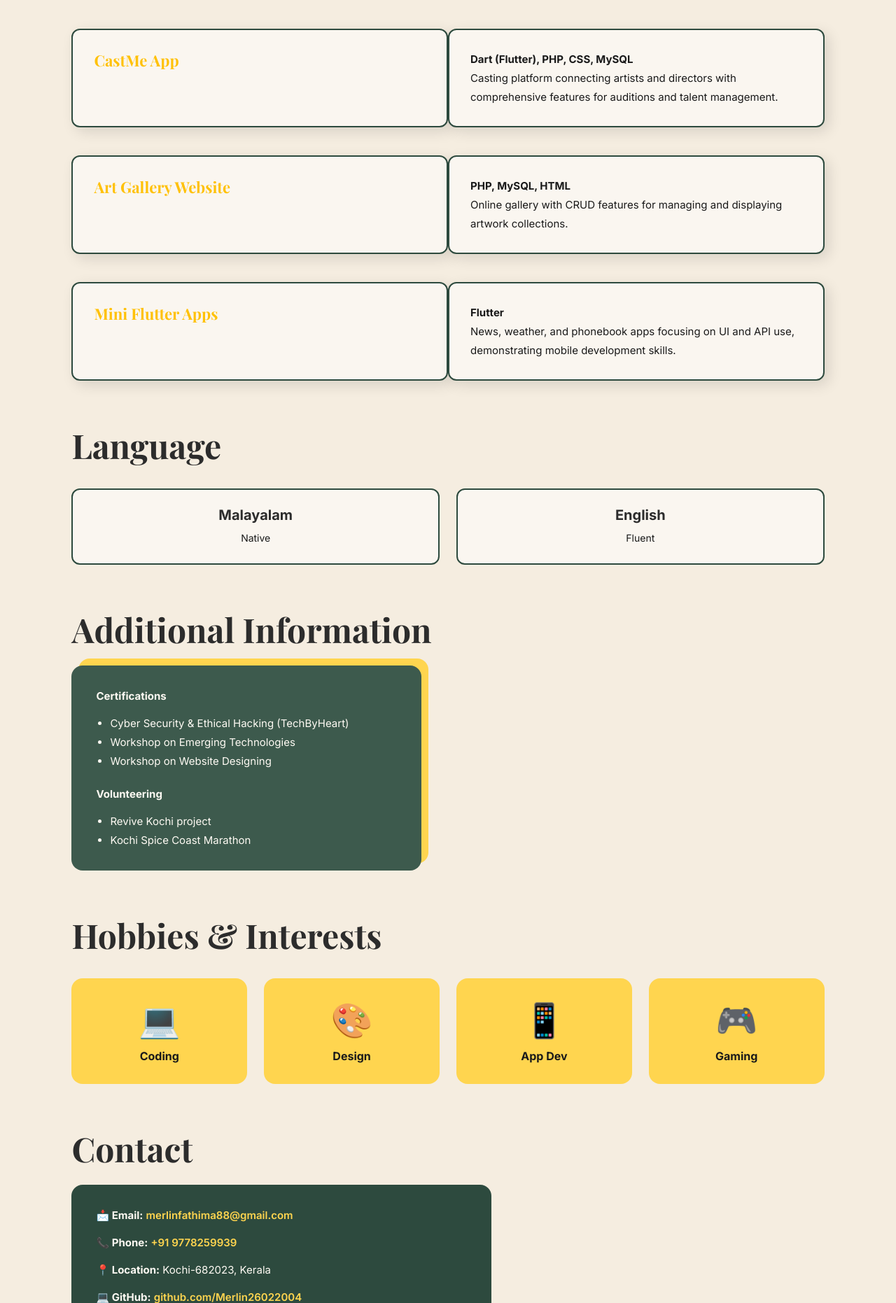
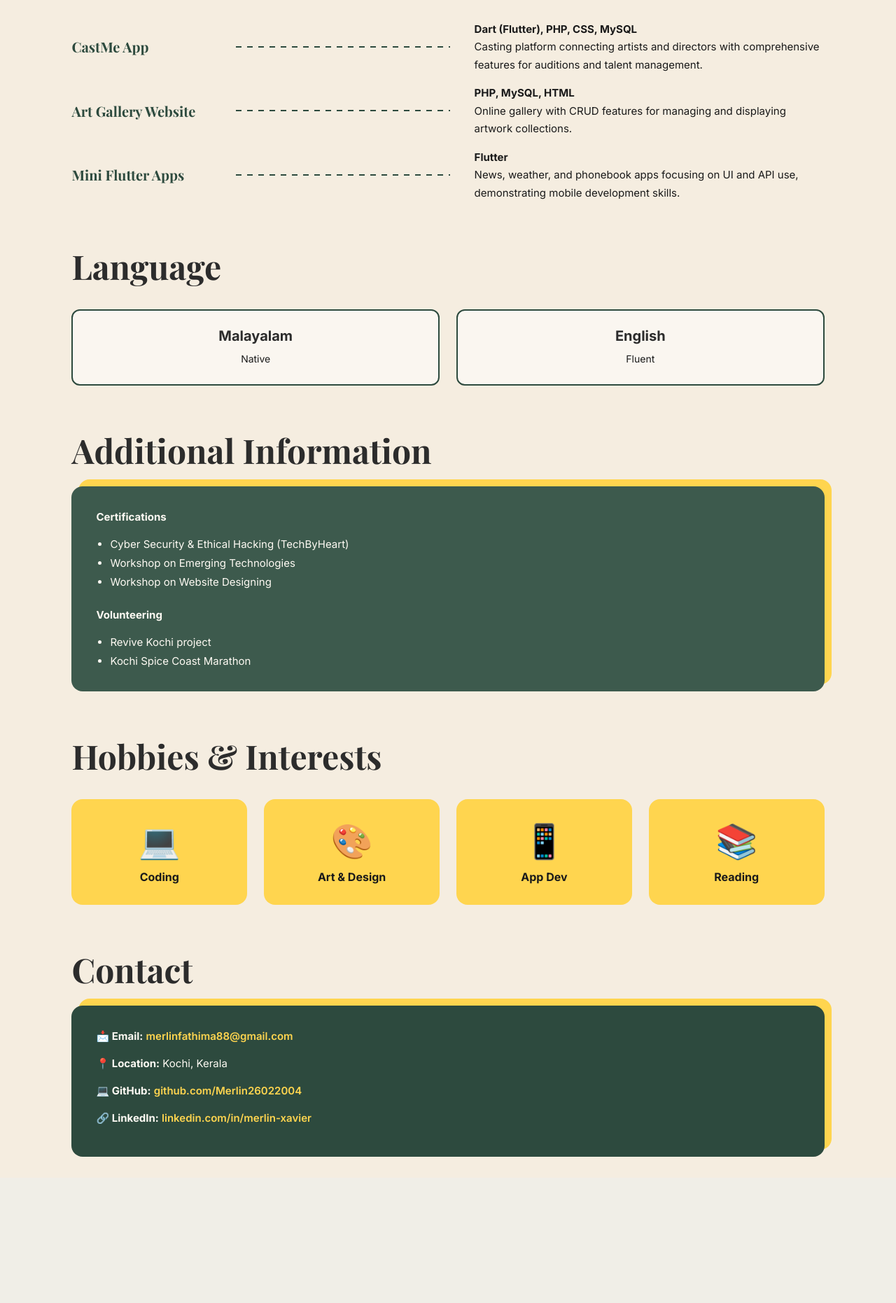
Before and after one commit to Merlin26022004/flask_website, a Flask app: page / in a window 1280 px wide. Shown: the part 2980-4842 px from the top of the page at 70% size. After the commit the page ends 4633 px from the top, so only its background shows below. Run offline with Flask 3, Linux system fonts and the light colour scheme.

Commit message:
Updated portfolio files

```diff
--- a/static/style.css
+++ b/static/style.css
@@ -323,7 +280,7 @@ body {
     border-radius: 16px;
     font-size: 15px;
     line-height: 1.8;
-    max-width: 500px;
+    width: 100%;
     position: relative;
 }
 
@@ -560,24 +516,24 @@ body {
     border-radius: 16px;
     padding: 30px 35px;
     position: relative;
-    overflow: hidden;
-    max-width: 600px;
+    width: 100%;
+    /* overflow: hidden removed to allow yellow bg to show */
 }
 
+/* Yellow background card effect matching Additional Info */
 .contact-card::before {
     content: "";
     position: absolute;
-    inset: -2px;
-    border-radius: inherit;
-    border: 3px solid rgba(249, 168, 37, 0.5);
-    opacity: 0;
-    transition: opacity 0.3s ease-out;
-    pointer-events: none;
+    top: -10px;
+    right: -10px;
+    width: 100%;
+    height: 100%;
+    background: var(--yellow);
+    border-radius: 16px;
+    z-index: -1;
 }
 
-.contact-card:hover::before {
-    opacity: 1;
-}
+/* Removed old hover border effect */
 
 .contact-card p {
     margin-bottom: 12px;
@@ -618,21 +574,21 @@ body {
     box-shadow: 0 6px 12px rgba(0, 0, 0, 0.2);
 }
 
-/* STORYBOOK */
+/* PROJECTS */
 .book-timeline {
     margin-top: 40px;
     display: flex;
     flex-direction: column;
-    gap: 40px;
+    gap: 15px;
 }
 
 .book-page {
-    display: grid;
-    grid-template-columns: 1fr 1fr;
-    gap: 0;
+    display: flex;
+    align-items: center;
+    gap: 20px;
     opacity: 0;
-    transform: translateY(50px);
-    transition: opacity 0.8s ease-out, transform 0.8s ease-out;
+    transform: translateY(30px);
+    transition: opacity 0.6s ease-out, transform 0.6s ease-out;
 }
 
 .book-page.show {
@@ -640,45 +596,38 @@ body {
     transform: translateY(0);
 }
 
-.page-left,
-.page-right {
-    padding: 28px 30px;
-    background: var(--cream-light);
-    border: 2px solid var(--green-dark);
-    border-radius: 12px;
-    font-size: 15px;
-    box-shadow: 6px 6px 20px rgba(0, 0, 0, 0.12);
-}
-
 .page-left {
-    transform: translateX(-70px) rotateY(-10deg);
-    transform-origin: right center;
-    transition: transform 0.8s ease-out;
-}
-
-.page-right {
-    transform: translateX(70px) rotateY(10deg);
-    transform-origin: left center;
-    transition: transform 0.8s ease-out;
-}
-
-.book-page.show .page-left {
-    transform: translateX(0) rotateY(0deg);
-}
-
-.book-page.show .page-right {
-    transform: translateX(0) rotateY(0deg);
+    flex-shrink: 0;
+    min-width: 200px;
 }
 
 .page-left h3 {
     font-family: "Playfair Display", serif;
-    color: var(--orange-dark);
-    margin-bottom: 10px;
-    font-size: 22px;
+    color: var(--green-dark);
+    font-size: 20px;
+    font-weight: 700;
+}
+
+.dotted-line {
+    flex-grow: 1;
+    height: 2px;
+    background-image: repeating-linear-gradient(to right,
+            var(--green-dark) 0,
+            var(--green-dark) 8px,
+            transparent 8px,
+            transparent 16px);
+    margin: 0 15px;
+}
+
+.page-right {
+    flex-shrink: 0;
+    max-width: 500px;
 }
 
 .page-right p {
     color: #1a1a1a;
+    font-size: 15px;
+    line-height: 1.7;
 }
 
 /* RESPONSIVE */
--- a/templates/index.html
+++ b/templates/index.html
@@ -67,9 +61,9 @@
                 <div class="hero-title-outline second">PORTFOLIO</div>
 
                 <div class="hero-contact-mini">
-                    <p>📍 Kochi-682023, Kerala</p>
-                    <p>💻 Flutter · PHP · Python</p>
-                    <p>🎨 UI/UX · Web Development</p>
+                    <p>📍 Kochi, Kerala</p>
+                    <p>💻 Flutter · Python · Django · SQL</p>
+                    <p>🎨 UI/UX · Web Development · Mobile Apps</p>
                 </div>
             </div>
         </div>
@@ -244,6 +245,7 @@
                     <div class="page-left">
                         <h3>CastMe App</h3>
                     </div>
+                    <div class="dotted-line"></div>
                     <div class="page-right">
                         <p><strong>Dart (Flutter), PHP, CSS, MySQL</strong><br>
                             Casting platform connecting artists and directors with comprehensive features for auditions
@@ -255,6 +257,7 @@
                     <div class="page-left">
                         <h3>Art Gallery Website</h3>
                     </div>
+                    <div class="dotted-line"></div>
                     <div class="page-right">
                         <p><strong>PHP, MySQL, HTML</strong><br>
                             Online gallery with CRUD features for managing and displaying artwork collections.</p>
@@ -265,6 +268,7 @@
                     <div class="page-left">
                         <h3>Mini Flutter Apps</h3>
                     </div>
+                    <div class="dotted-line"></div>
                     <div class="page-right">
                         <p><strong>Flutter</strong><br>
                             News, weather, and phonebook apps focusing on UI and API use, demonstrating mobile
@@ -321,15 +325,15 @@
                 </div>
                 <div class="hobby-card">
                     <div class="hobby-icon">🎨</div>
-                    <h4>Design</h4>
+                    <h4>Art & Design</h4>
                 </div>
                 <div class="hobby-card">
                     <div class="hobby-icon">📱</div>
                     <h4>App Dev</h4>
                 </div>
                 <div class="hobby-card">
-                    <div class="hobby-icon">🎮</div>
-                    <h4>Gaming</h4>
+                    <div class="hobby-icon">📚</div>
+                    <h4>Reading</h4>
                 </div>
             </div>
         </section>
@@ -341,8 +345,8 @@
             <div class="contact-card">
                 <p><strong>📩 Email:</strong> <a href="mailto:merlinfathima88@gmail.com">merlinfathima88@gmail.com</a>
                 </p>
-                <p><strong>📞 Phone:</strong> <a href="tel:+919778259939">+91 9778259939</a></p>
-                <p><strong>📍 Location:</strong> Kochi-682023, Kerala</p>
+
+                <p><strong>📍 Location:</strong> Kochi, Kerala</p>
                 <p><strong>💻 GitHub:</strong> <a href="https://github.com/Merlin26022004"
                         target="_blank">github.com/Merlin26022004</a></p>
                 <p><strong>🔗 LinkedIn:</strong> <a href="https://www.linkedin.com/in/merlin-xavier-34933a2b3"
```
Also changed, not shown: other parts of static/style.css (+17 -53 lines), other parts of templates/index.html (+18 -17 lines), static/img/merlin2.png (added), static/img/merlin3.png (added), static/img/merlin4.png (added), static/img/merlin7.png (added), static/script.js (line endings or trailing spaces), 3 other files.
